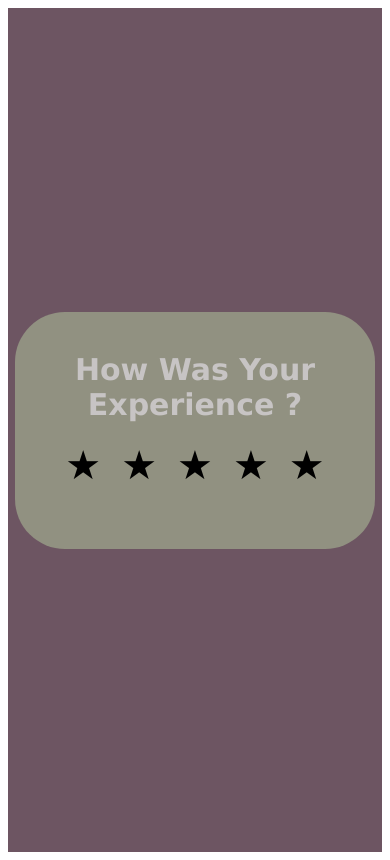
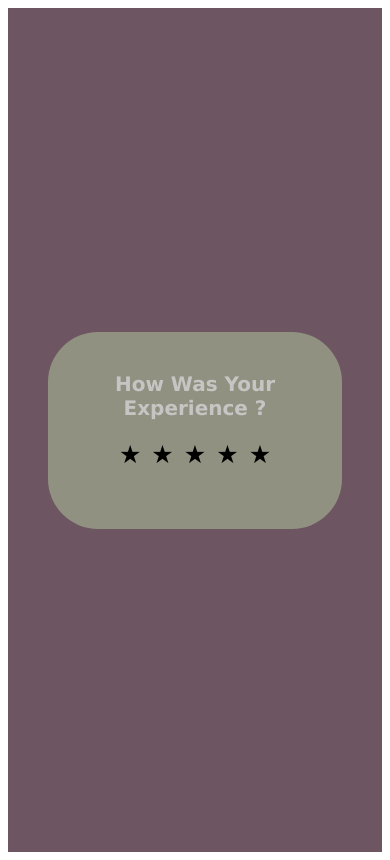
Before and after one commit to Ameera-CC/Star-Rating, a plain HTML site: page index.html in a window 390 px wide. Drawn offline with Linux system fonts and the light colour scheme.

Commit message:
font size change

```diff
--- a/css/index.css
+++ b/css/index.css
@@ -51,17 +51,23 @@
 
 @media only screen and (max-width : 600px){
     .css-star{
-        margin:0px 10px;
-        font-size: 40px;
+        margin:0px 5px;
+        font-size: 25px;
     }
 
     .css-res{
-        font-size: 30px;
+        font-size: 25px;
     }
 
     .css-rating-box{
         margin: 0px 40px;
     }
 
+    .css-heading{
+        font-size: 20px;
+        font-weight: bold;
+
+    }
+
 
 }
```
